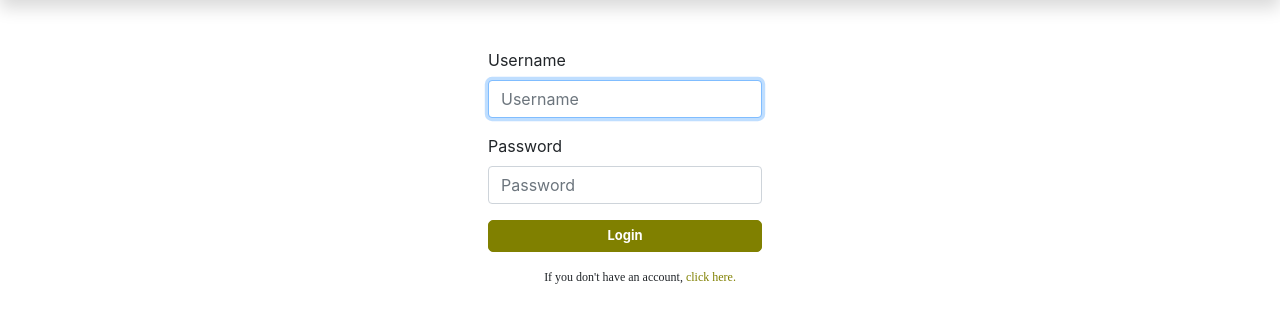
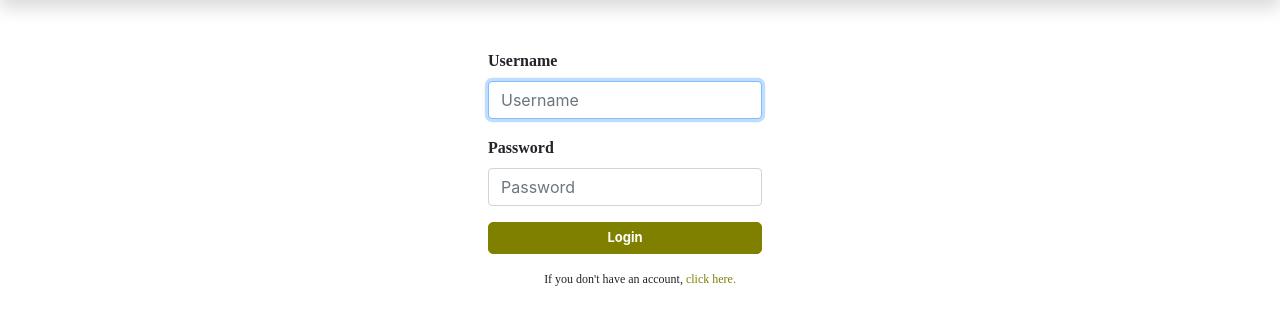
Before and after one commit to g90tony/moringa-tribune, a Django app: page /accounts/login/ in a window 1280 px wide. Shown: the part 56-381 px from the top of the page. Run offline with Django 3.2, Linux system fonts and the light colour scheme; some libraries are stand-ins or nearby versions.

Commit message:
added label styling

```diff
--- a/static/css/base-news.css
+++ b/static/css/base-news.css
@@ -1,5 +1,10 @@
 .text-olive {
   color: #808000;
+}
+
+label {
+  font-family: "Century Gothic Bold" !important;
+  font-weight: 700;
 }
 
 .news-card {
```
